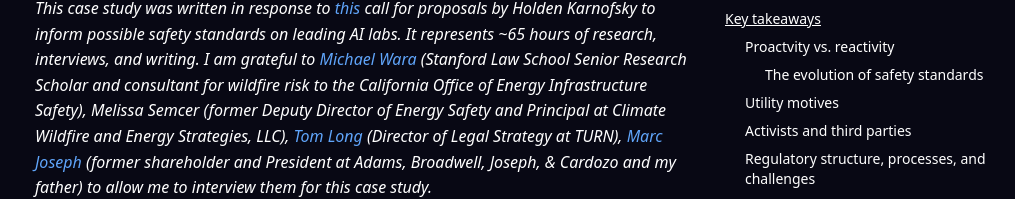
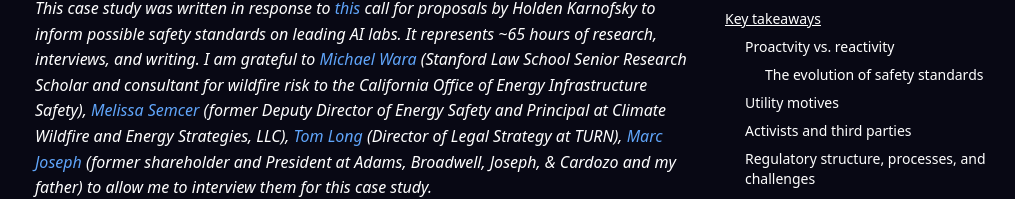
Before and after one commit to cobyjoseph/wildfire-case-study-for-ai, a SvelteKit app: page / in a window 1280 px wide. Shown: the part 168-367 px from the top of the page, without its empty margins (265-1280 px from the left). Built offline with nearby package versions, Linux system fonts and the light colour scheme.

Commit message:
added link

```diff
--- a/src/routes/+page.svelte
+++ b/src/routes/+page.svelte
@@ -29,8 +29,9 @@
 				It represents ~65 hours of research, interviews, and writing. I am grateful to
 				<a href="https://law.stanford.edu/directory/michael-wara/">Michael Wara</a>
 				(Stanford Law School Senior Research Scholar and consultant for wildfire risk to the California
-				Office of Energy Infrastructure Safety), Melissa Semcer (former Deputy Director of Energy Safety
-				and Principal at Climate Wildfire and Energy Strategies, LLC),
+				Office of Energy Infrastructure Safety),
+				<a href="https://www.linkedin.com/in/melissasemcer/">Melissa Semcer </a>(former Deputy
+				Director of Energy Safety and Principal at Climate Wildfire and Energy Strategies, LLC),
 				<a href="https://www.turn.org/tlong">Tom Long</a>
 				(Director of Legal Strategy at TURN),
 				<a href="http://www.adamsbroadwell.com/attorneys/marc-d-joseph1/">Marc Joseph</a> (former shareholder
```
